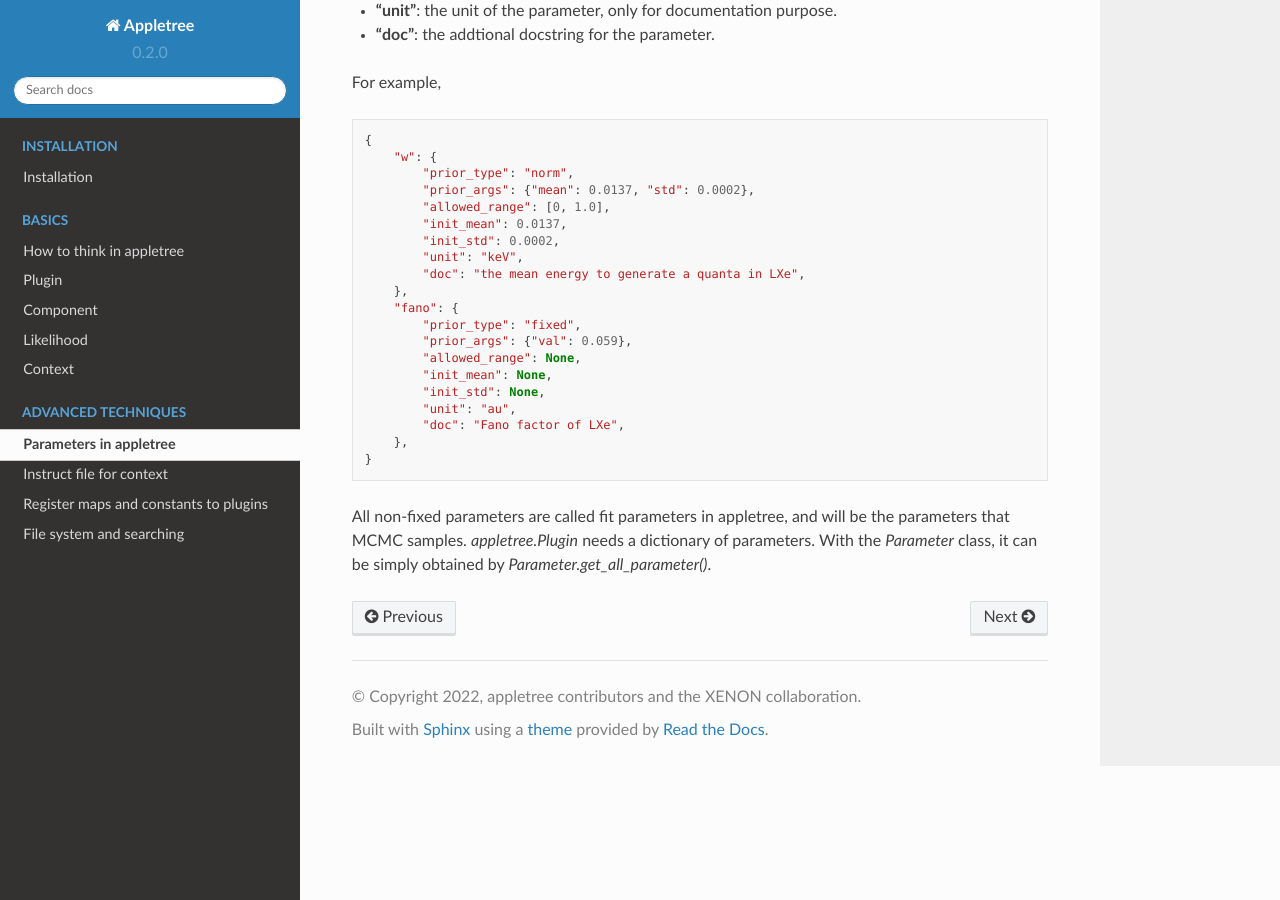
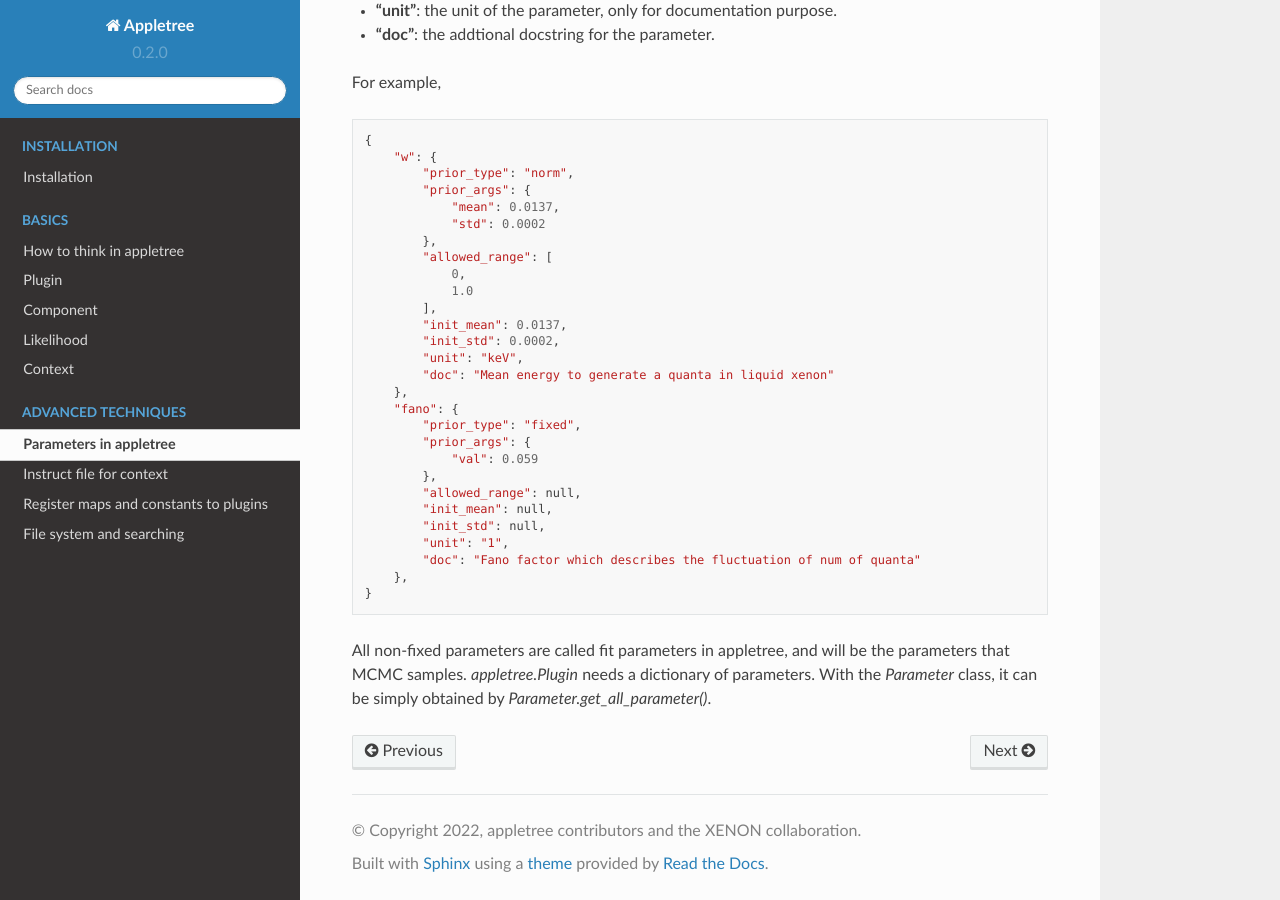
Before and after one commit to XENONnT/appletree, a Sphinx documentation site: the page built from docs/source/advance/parameter.rst, in a window 1280 px wide and 900 px high, scrolled down 875 px. Built offline with Sphinx 7.4.7 and the Read the Docs theme 2.0.0, drawn with Linux system fonts in a browser that asks for light colours; pages that are not in the unit, such as notebooks, are missing from menus.

Commit message:
Update documents

```diff
--- a/docs/source/advance/parameter.rst
+++ b/docs/source/advance/parameter.rst
@@ -51,21 +51,29 @@ For example,
     {
         "w": {
             "prior_type": "norm",
-            "prior_args": {"mean": 0.0137, "std": 0.0002},
-            "allowed_range": [0, 1.0],
+            "prior_args": {
+                "mean": 0.0137,
+                "std": 0.0002
+            },
+            "allowed_range": [
+                0,
+                1.0
+            ],
             "init_mean": 0.0137,
             "init_std": 0.0002,
             "unit": "keV",
-            "doc": "the mean energy to generate a quanta in LXe",
+            "doc": "Mean energy to generate a quanta in liquid xenon"
         },
         "fano": {
             "prior_type": "fixed",
-            "prior_args": {"val": 0.059},
-            "allowed_range": None,
-            "init_mean": None,
-            "init_std": None,
-            "unit": "au",
-            "doc": "Fano factor of LXe",
+            "prior_args": {
+                "val": 0.059
+            },
+            "allowed_range": null,
+            "init_mean": null,
+            "init_std": null,
+            "unit": "1",
+            "doc": "Fano factor which describes the fluctuation of num of quanta"
         },
     }
 
```
Also changed, not shown: docs/source/advance/instruct.rst (+9 -1 lines).
